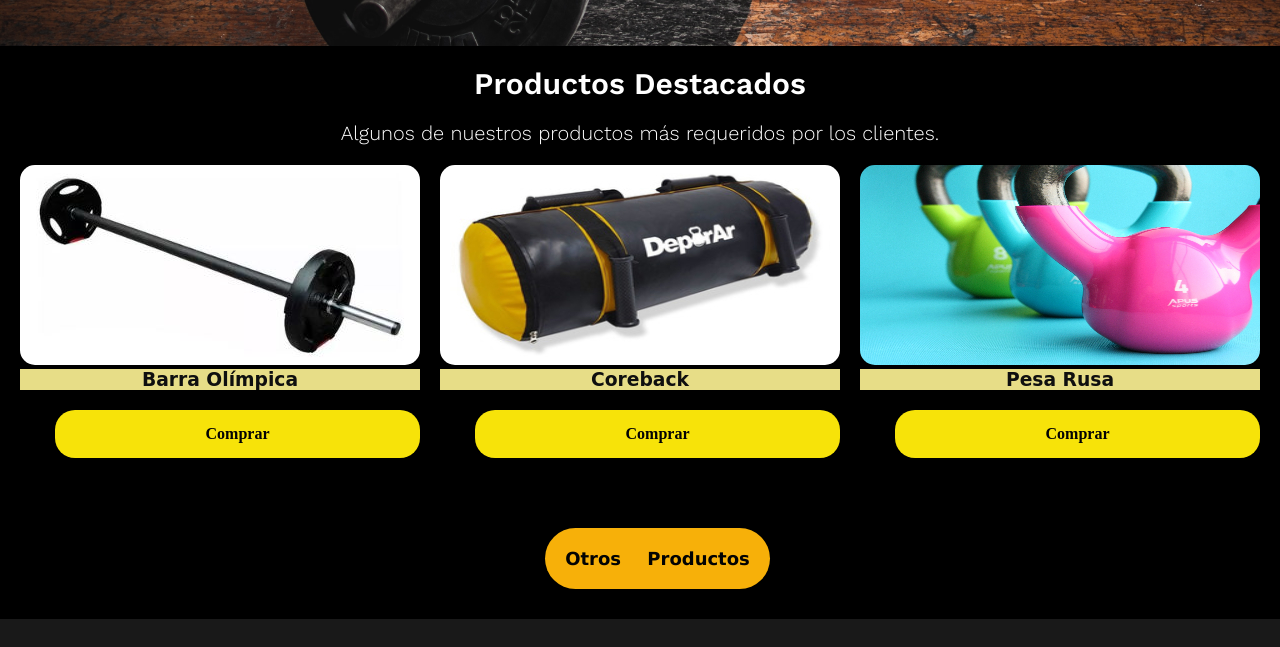
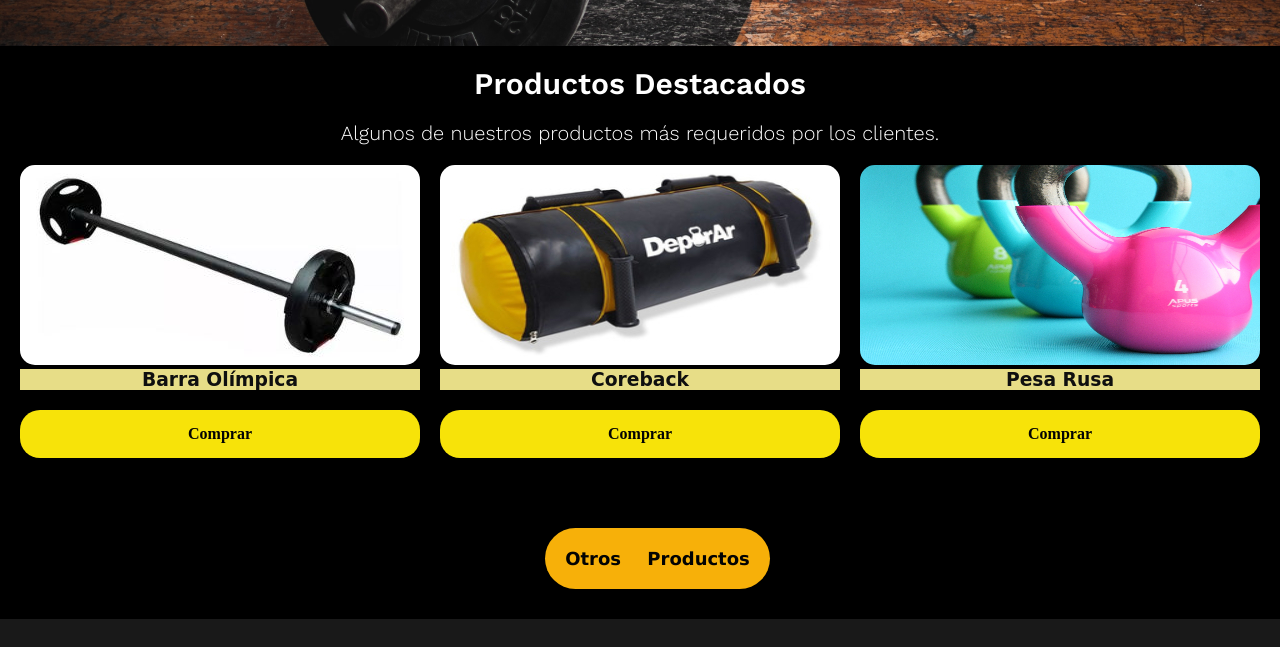
Before and after one commit to Gonza885/Entrega-Final--Gonzalo-Toriglia, a website: page index.html in a window 1280 px wide. Shown: the part 1041-1688 px from the top of the page. Drawn offline with nearby package versions, Linux system fonts and the light colour scheme; a web font is replaced by a local one.

Commit message:
arreglo en botones

```diff
--- a/assetss/css/style.css
+++ b/assetss/css/style.css
@@ -236,7 +236,6 @@ li {
 .galeria-button {
     text-align: center;
     padding-top: 20px;
-    padding-left: 35px;
     padding-bottom: 20px;
     font-weight: 20px;
     align-items: center;
@@ -621,7 +620,7 @@ h3{
     border-bottom: 20px;
     border-radius: 20px;
     font-size:medium;
-    align-items: center;
+
 
 
 }
```
